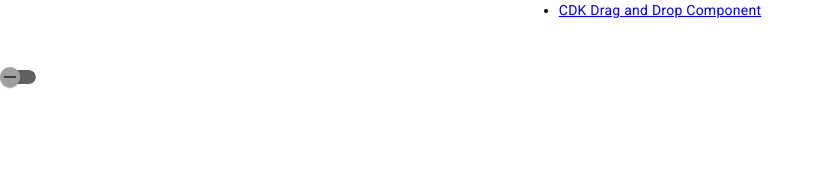
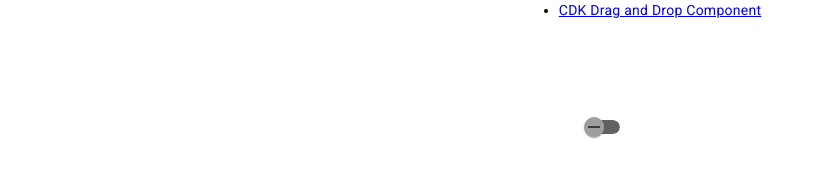
Before and after one commit to youngstone89/angular-mastery, an Angular app in the folder my-first-project/: page /slide-toggle in a window 1280 px wide. Shown: the part 164-342 px from the top of the page, without its empty margins (0-825 px from the left). Built offline with nearby package versions, Linux system fonts and the light colour scheme.

Commit message:
modularized material

```diff
--- a/my-first-project/src/app/app.module.ts
+++ b/my-first-project/src/app/app.module.ts
@@ -8,6 +8,7 @@ import { SlideToggleComponent } from './slide-toggle/slide-toggle.component';
 import { MatSlideToggleModule } from '@angular/material/slide-toggle';
 import { CdkDragDropComponent } from './cdk-drag-drop/cdk-drag-drop.component';
 import { DragDropModule } from '@angular/cdk/drag-drop';
+import { MaterialModule } from './material-module';
 
 @NgModule({
   declarations: [
@@ -20,7 +21,7 @@ import { DragDropModule } from '@angular/cdk/drag-drop';
     AppRoutingModule,
     BrowserAnimationsModule,
     MatSlideToggleModule,
-    DragDropModule
+    MaterialModule
   ],
   providers: [],
   bootstrap: [AppComponent]
--- a/my-first-project/src/app/cdk-drag-drop/cdk-drag-drop.component.css
+++ b/my-first-project/src/app/cdk-drag-drop/cdk-drag-drop.component.css
@@ -0,0 +1,8 @@
+.content {
+    display: flex;
+    margin: 82px auto 32px;
+    padding: 0 16px;
+    max-width: 960px;
+    flex-direction: column;
+    align-items: center;
+}
--- a/my-first-project/src/app/cdk-drag-drop/cdk-drag-drop.component.html
+++ b/my-first-project/src/app/cdk-drag-drop/cdk-drag-drop.component.html
@@ -1,3 +1,3 @@
-<div cdkDropList class="example-list" (cdkDropListDropped)="drop($event)">
-    <div class="example-box" *ngFor="let movie of movies" cdkDrag>{{movie}}</div>
+<div cdkDropList class="content" (cdkDropListDropped)="drop($event)">
+    <div *ngFor="let movie of movies" cdkDrag>{{movie}}</div>
 </div>
--- a/my-first-project/src/app/cdk-drag-drop/cdk-drag-drop.component.ts
+++ b/my-first-project/src/app/cdk-drag-drop/cdk-drag-drop.component.ts
@@ -18,6 +18,7 @@ export class CdkDragDropComponent {
     'Episode VIII - The Last Jedi'
   ];
   drop(event: CdkDragDrop<string[]>) {
+    console.log(event)
     moveItemInArray(this.movies, event.previousIndex, event.currentIndex);
   }
 
--- a/my-first-project/src/app/slide-toggle/slide-toggle.component.css
+++ b/my-first-project/src/app/slide-toggle/slide-toggle.component.css
@@ -0,0 +1,8 @@
+.content {
+    display: flex;
+    margin: 82px auto 32px;
+    padding: 0 16px;
+    max-width: 960px;
+    flex-direction: column;
+    align-items: center;
+}
--- a/my-first-project/src/app/slide-toggle/slide-toggle.component.html
+++ b/my-first-project/src/app/slide-toggle/slide-toggle.component.html
@@ -1,3 +1,3 @@
-<div class="card">
+<div class="content">
     <mat-slide-toggle>Toggle me!</mat-slide-toggle>
 </div>
```
Also changed, not shown: my-first-project/src/app/material-module.ts (added, +19 -0 lines).
